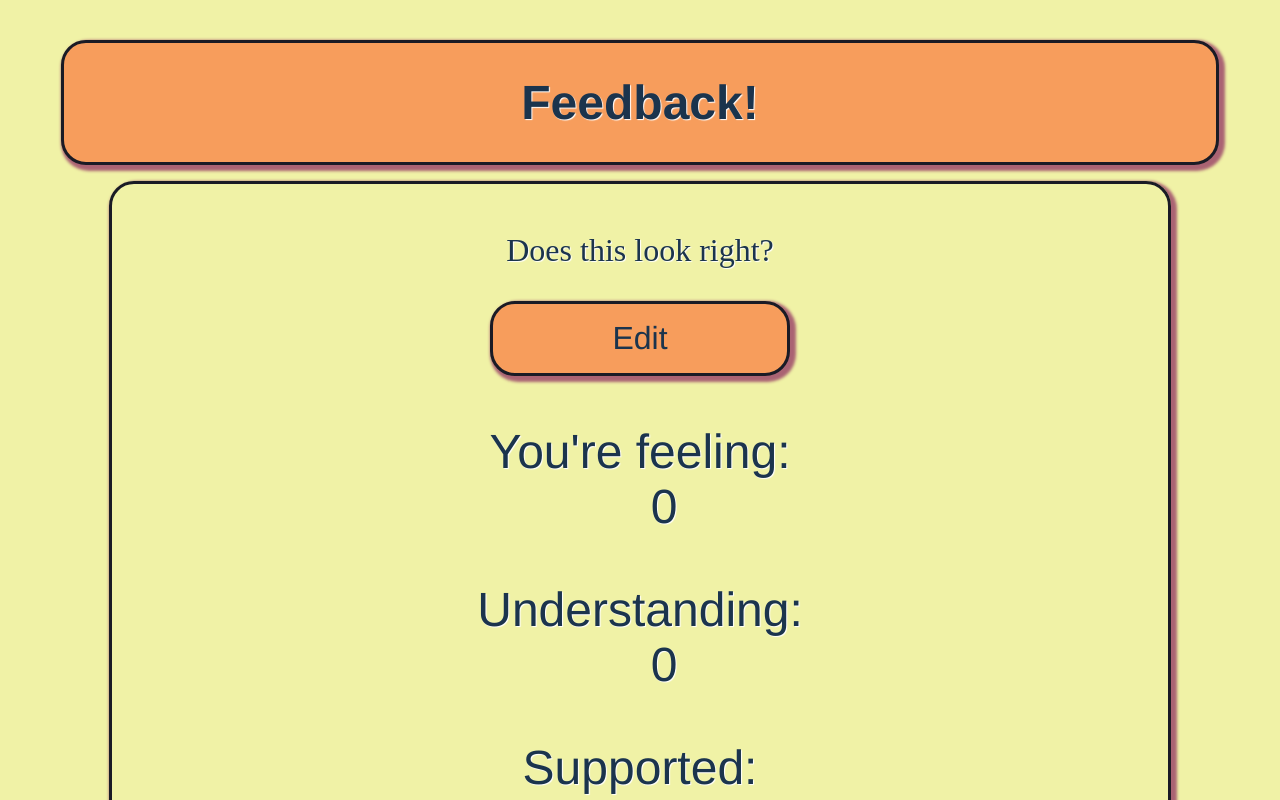
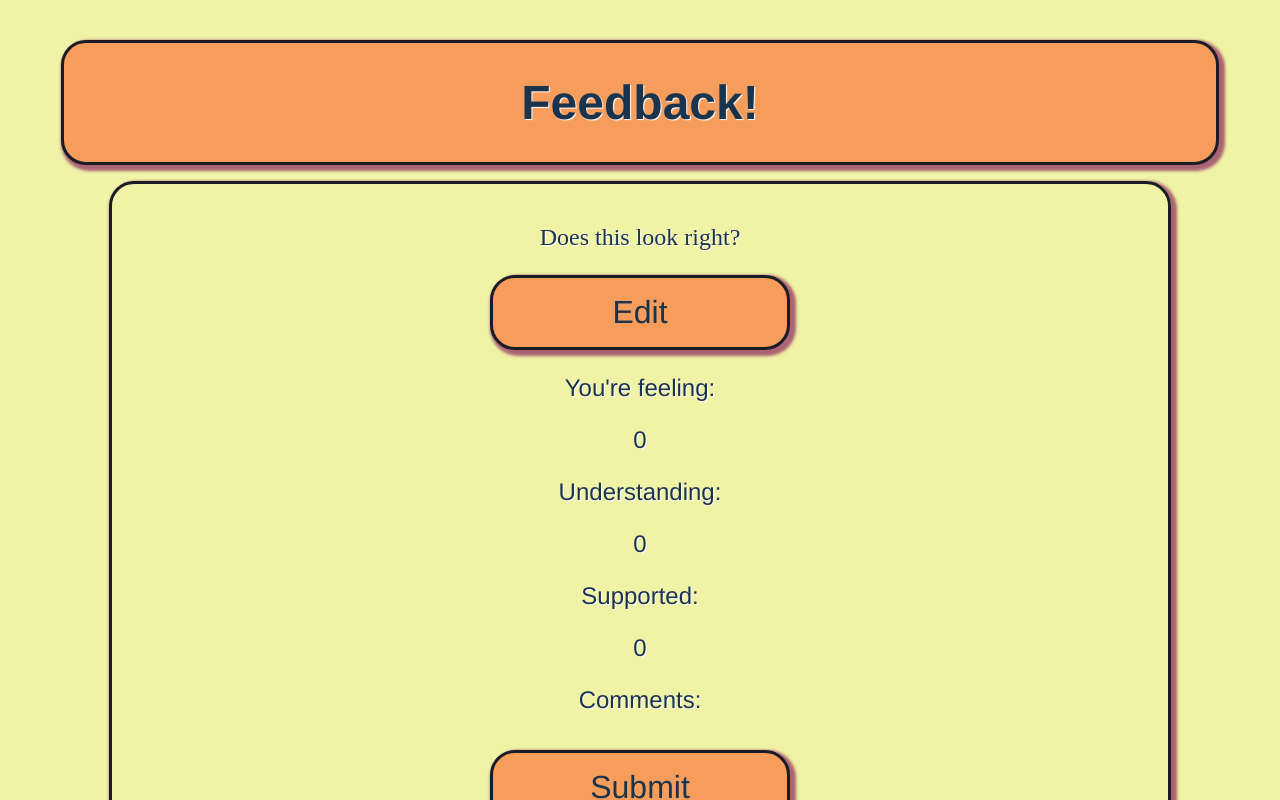
Before and after one commit to TuckerLandis/weekend-redux-feedback-loop, a React (Create React App) app: page /#/review in a window 1280 px wide. Shown: the top 800 px of the page. Built offline with nearby package versions, Linux system fonts and the light colour scheme.

Commit message:
done styling for now

```diff
--- a/src/components/App/App.css
+++ b/src/components/App/App.css
@@ -16,14 +16,24 @@ body {
   padding-top: 40px;
   text-shadow: white 1px 1px 1px;
 }
-
 .value {
   text-align: center;
   font-weight: bold;
   font-size: 3em;
   width: 300px;
   height: 100px;
-  line-height: 60px;
+  line-height: 40px;
+  margin: 10px auto;
+  letter-spacing: -.07em;
+  text-shadow: white 2px 2px 2px;
+}
+
+.value-review {
+  text-align: center;
+  font-weight: bold;
+  font-size: 3em;
+  width: 300px;
+
   margin: 10px auto;
   letter-spacing: -.07em;
   text-shadow: white 2px 2px 2px;
@@ -74,6 +84,11 @@ input[type="range"]::-webkit-slider-thumb {
 .prompt{
     font-size: 2em;
     font-family: 'Dosis';
+}
+
+.prompt-review{
+  font-size: 1.5em;
+  font-family: 'Dosis';
 }
 
 .text-field {
--- a/src/components/Page5Review/Page5Review.css
+++ b/src/components/Page5Review/Page5Review.css
@@ -3,15 +3,15 @@ li {
 }
 
 .review-list {
-    font-size: 3em;
+    font-size: 1.5em;
 }
 
 .review-sub-text{
-    padding-left: 1em;
+    text-align: center;
 }
 
 .review-sub-text-comments{
     padding-left: 1em;
-    font-size: 16px;
+    font-size: 1.5em;
     text-align: center;
 }
--- a/src/components/Page5Review/Page5Review.jsx
+++ b/src/components/Page5Review/Page5Review.jsx
@@ -69,7 +69,7 @@ function Page5Review() {
     if (!isEdit) {
       return (
         <div className="display">
-          <p className="prompt">Does this look right?</p>
+          <p className="prompt-review">Does this look right?</p>
           <button onClick={() => setIsEdit(true)} className="prompt button">
             Edit
           </button>
@@ -77,21 +77,21 @@ function Page5Review() {
             <p>
               You're feeling:
               <br />
-              <span className="review-sub-text">{feeling}</span>
+              <p className="review-sub-text">{feeling}</p>
             </p>
             <p>
               Understanding:
               <br />
-              <span className="review-sub-text">{understanding}</span>
+              <p className="review-sub-text">{understanding}</p>
             </p>
             <p>
               Supported:
               <br />
-              <span className="review-sub-text">{supported}</span>
+              <p className="review-sub-text">{supported}</p>
             </p>
             <p>
               Comments: <br />
-              <span className="review-sub-text-comments">{comments}</span>
+              <p className="review-sub-text-comments">{comments}</p>
             </p>
           </div>
 
@@ -103,13 +103,12 @@ function Page5Review() {
     } else {
       return (
         <div className="display">
-          <p className="prompt">Editing...</p>
-          <button onClick={handleDone} className="prompt button">
-            Done
-          </button>
+          <p className="review-prompt">Editing...</p>
+
           <div className="review-list"></div>
           <form>
-            <div className="value">{feeling}</div>
+            <div className="value-review">{feeling}</div>
+            <p>Feeling</p>
             <input
               type="range"
               min="1"
@@ -119,7 +118,8 @@ function Page5Review() {
               onChange={(evt) => setFeeling(evt.target.value)}
             ></input>
 
-            <div className="value">{understanding}</div>
+            <div className="value-review">{understanding}</div>
+            <p>Understanding</p>
             <input
               type="range"
               min="1"
@@ -129,7 +129,8 @@ function Page5Review() {
               onChange={(evt) => setUnderstanding(evt.target.value)}
             ></input>
 
-            <div className="value">{supported}</div>
+            <div className="value-review">{supported}</div>
+            Supported
             <input
               type="range"
               min="1"
@@ -149,6 +150,10 @@ function Page5Review() {
               type="text"
               onChange={(evt) => setComments(evt.target.value)}
             />
+            <p></p>
+            <button onClick={handleDone} className="prompt button">
+            Done
+          </button>
           </form>
         </div>
       );
--- a/src/components/Page6Thanks/Page6Thanks.jsx
+++ b/src/components/Page6Thanks/Page6Thanks.jsx
@@ -19,7 +19,7 @@ function Page6Thanks() {
 
 
             <button onClick={handleHistory} className="prompt button">See History</button>
-
+            <p></p>
             <button onClick={handleNext} className="prompt button">Restart</button>
         </div>
     )
```
